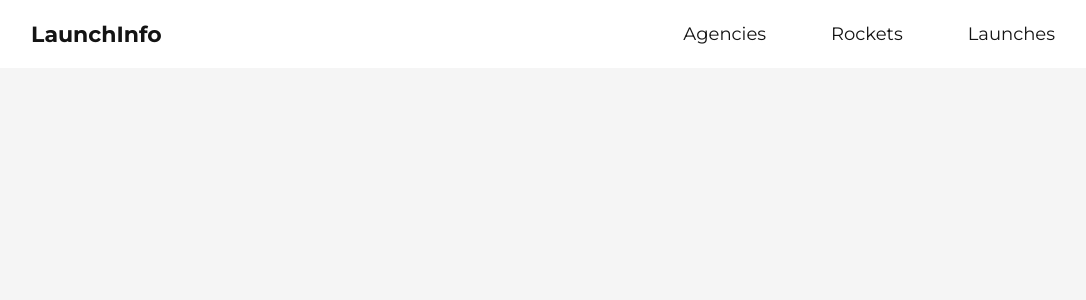
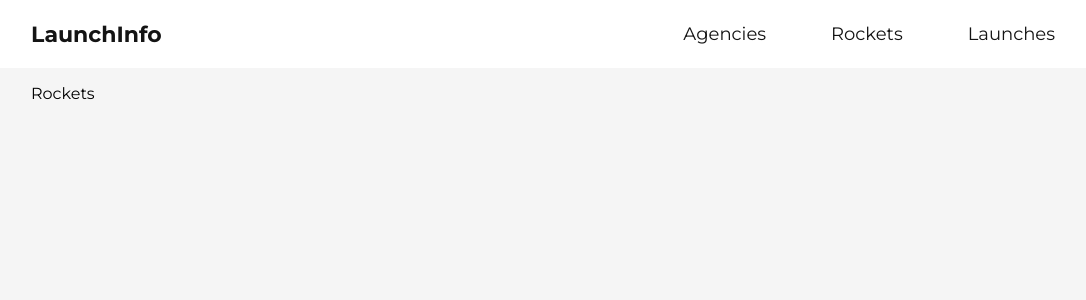
Before and after one commit to Channeas/launchinfo, a Vue app: page /rockets in a window 1280 px wide. Shown: the top 300 px of the page, without its empty margins (97-1183 px from the left). Built offline with nearby package versions, Linux system fonts and the light colour scheme.

Commit message:
created the views and improved component documentation

```diff
--- a/src/App.vue
+++ b/src/App.vue
@@ -31,5 +31,6 @@ body {
 /* Variables */
 :root {
     --text-color: #141414;
+    --page-width: 1110px;
 }
 </style>
--- a/src/components/Menu.vue
+++ b/src/components/Menu.vue
@@ -1,11 +1,18 @@
+<!-- Menu component -->
 <template>
     <div class="menu">
         <div class="menuContent">
             <router-link to="/" class="menuTitle">LaunchInfo</router-link>
             <div class="menuLinks">
-                <router-link to="/" class="menuButton">Agencies</router-link>
-                <router-link to="/" class="menuButton">Rockets</router-link>
-                <router-link to="/" class="menuButton">Launches</router-link>
+                <router-link to="/agencies" class="menuButton"
+                    >Agencies</router-link
+                >
+                <router-link to="/rockets" class="menuButton"
+                    >Rockets</router-link
+                >
+                <router-link to="/launches" class="menuButton"
+                    >Launches</router-link
+                >
             </div>
         </div>
     </div>
@@ -27,7 +34,7 @@ export default {
 .menuContent {
     height: 100%;
     width: 80%;
-    max-width: 1110px;
+    max-width: var(--page-width);
     margin: auto;
     display: flex;
     align-items: center;
--- /dev/null
+++ b/src/components/ViewBody.vue
@@ -0,0 +1,20 @@
+<!-- Component for keeping alignment and page width the same on different views -->
+<template>
+    <div class="viewBody">
+        <slot></slot>
+    </div>
+</template>
+
+<script>
+export default {
+    name: "ViewBody"
+};
+</script>
+
+<style>
+.viewBody {
+    width: 80%;
+    max-width: var(--page-width);
+    margin: auto;
+}
+</style>
--- a/src/router/index.js
+++ b/src/router/index.js
@@ -5,10 +5,53 @@ import Home from "../views/Home.vue";
 Vue.use(VueRouter);
 
 const routes = [
+    // The landing page
     {
         path: "/",
         name: "Home",
         component: Home
+    },
+
+    // The list of agencies
+    {
+        path: "/agencies",
+        name: "Agencies",
+        component: () => import("@/views/Agencies.vue")
+    },
+
+    // The details of a single agency
+    {
+        path: "/agencies/:agencyId",
+        name: "Agency",
+        component: () => import("@/views/Agency.vue")
+    },
+
+    // The list of rockets
+    {
+        path: "/rockets",
+        name: "Rockets",
+        component: () => import("@/views/Rockets.vue")
+    },
+
+    // A single rocket
+    {
+        path: "/rockets/:rocketId",
+        name: "Rocket",
+        component: () => import("@/views/Rocket.vue")
+    },
+
+    // The list of launches
+    {
+        path: "/launches",
+        name: "Launches",
+        component: () => import("@/views/Launches.vue")
+    },
+
+    // A single launch
+    {
+        path: "/launches/:launchId",
+        name: "Launch",
+        component: () => import("@/views/Launch.vue")
     }
 ];
 
--- /dev/null
+++ b/src/views/Agencies.vue
@@ -0,0 +1,17 @@
+<!-- Component displaying a list of all agencies -->
+<template>
+    <div class="agencies">
+        <ViewBody><p>Agencies</p></ViewBody>
+    </div>
+</template>
+
+<script>
+import ViewBody from "@/components/ViewBody.vue";
+
+export default {
+    name: "Agencies",
+    components: {
+        ViewBody
+    }
+};
+</script>
--- /dev/null
+++ b/src/views/Agency.vue
@@ -0,0 +1,19 @@
+<!-- Component displaying the details of a single agency -->
+<template>
+    <div class="agency">
+        <ViewBody>
+            <p>A single agency with the id {{ $route.params.agencyId }}</p>
+        </ViewBody>
+    </div>
+</template>
+
+<script>
+import ViewBody from "@/components/ViewBody.vue";
+
+export default {
+    name: "Agency",
+    components: {
+        ViewBody
+    }
+};
+</script>
--- a/src/views/Home.vue
+++ b/src/views/Home.vue
@@ -1,3 +1,4 @@
+<!-- Landing page component -->
 <template>
     <div class="home"></div>
 </template>
--- /dev/null
+++ b/src/views/Launch.vue
@@ -0,0 +1,19 @@
+<!-- Component displaying the details of a single launch -->
+<template>
+    <div class="launch">
+        <ViewBody>
+            <p>A single launch with the id {{ $route.params.launchId }}</p>
+        </ViewBody>
+    </div>
+</template>
+
+<script>
+import ViewBody from "@/components/ViewBody.vue";
+
+export default {
+    name: "Launch",
+    components: {
+        ViewBody
+    }
+};
+</script>
--- /dev/null
+++ b/src/views/Launches.vue
@@ -0,0 +1,17 @@
+<!-- Component displaying a list of all launches -->
+<template>
+    <div class="launches">
+        <ViewBody><p>Launches</p></ViewBody>
+    </div>
+</template>
+
+<script>
+import ViewBody from "@/components/ViewBody.vue";
+
+export default {
+    name: "Launches",
+    components: {
+        ViewBody
+    }
+};
+</script>
--- /dev/null
+++ b/src/views/Rocket.vue
@@ -0,0 +1,19 @@
+<!-- Component displaying the details of a single rocket -->
+<template>
+    <div class="rocket">
+        <ViewBody>
+            <p>A single rocket with the id {{ $route.params.rocketId }}</p>
+        </ViewBody>
+    </div>
+</template>
+
+<script>
+import ViewBody from "@/components/ViewBody.vue";
+
+export default {
+    name: "Rocket",
+    components: {
+        ViewBody
+    }
+};
+</script>
--- /dev/null
+++ b/src/views/Rockets.vue
@@ -0,0 +1,17 @@
+<!-- Component displaying a list of all agencies -->
+<template>
+    <div class="rockets">
+        <ViewBody><p>Rockets</p></ViewBody>
+    </div>
+</template>
+
+<script>
+import ViewBody from "@/components/ViewBody.vue";
+
+export default {
+    name: "Rockets",
+    components: {
+        ViewBody
+    }
+};
+</script>
```
